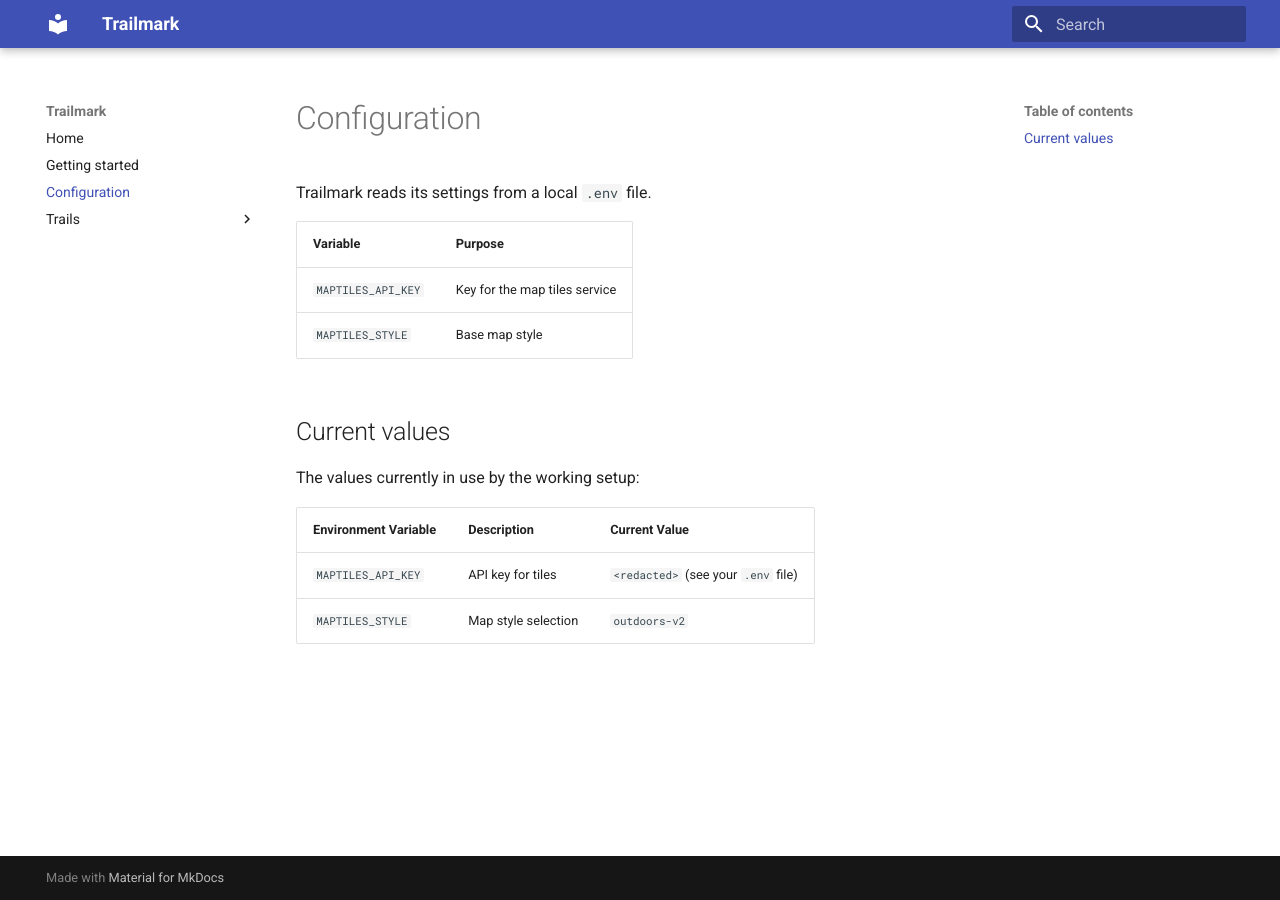
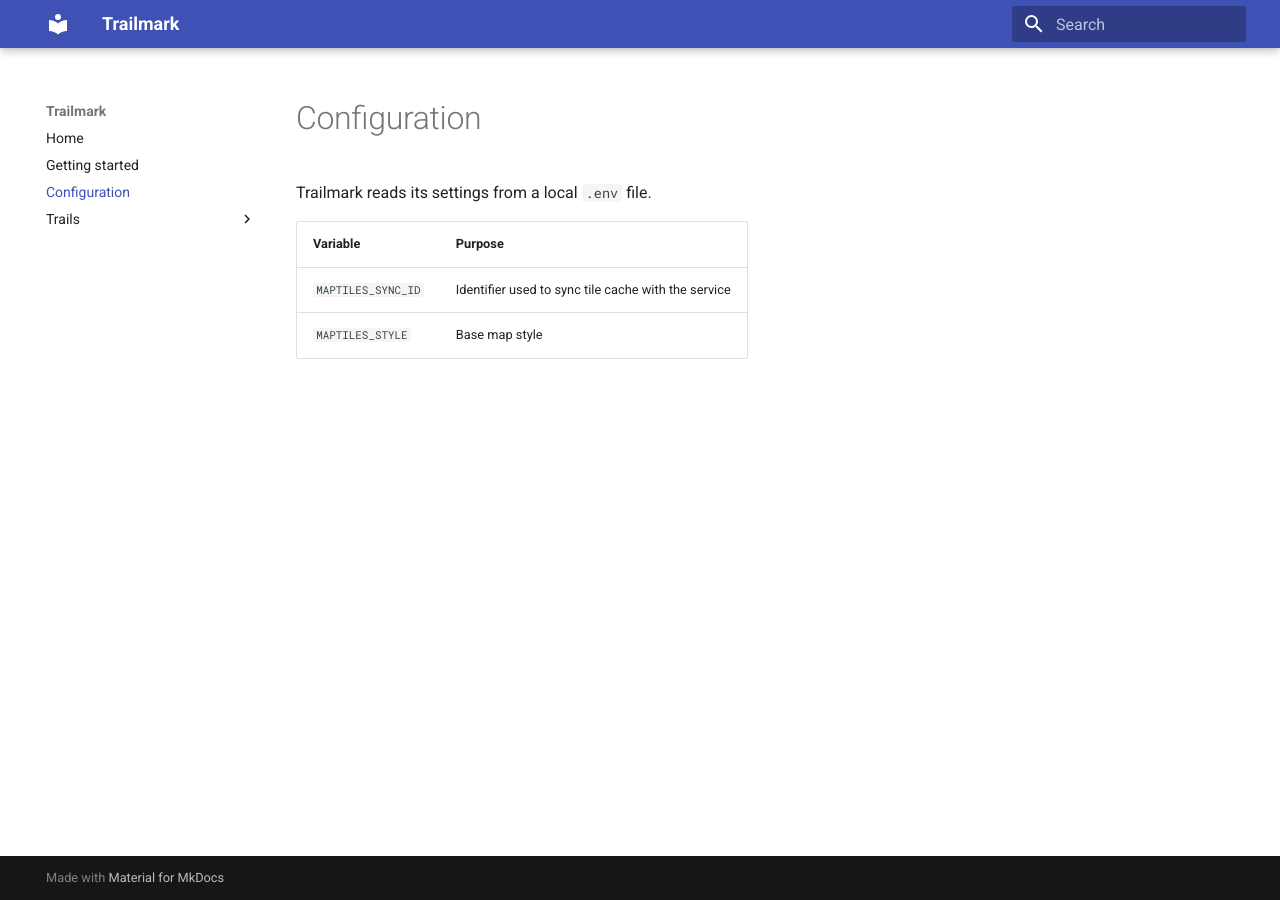
Before and after one commit to elena-tarantino/trailmark-docs, an MkDocs documentation site: the page built from docs/configuration.md, in a window 1280 px wide. Built offline with MkDocs 1.6.1 and Material for MkDocs 9.7.7, drawn with Linux system fonts in a browser that asks for light colours.

Commit message:
docs: rename tile setting to sync id

```diff
--- a/docs/configuration.md
+++ b/docs/configuration.md
@@ -4,14 +4,5 @@ Trailmark reads its settings from a local `.env` file.
 
 | Variable | Purpose |
 |---|---|
-| `MAPTILES_API_KEY` | Key for the map tiles service |
+| `MAPTILES_SYNC_ID` | Identifier used to sync tile cache with the service |
 | `MAPTILES_STYLE` | Base map style |
-
-## Current values
-
-The values currently in use by the working setup:
-
-| Environment Variable | Description | Current Value |
-|---|---|---|
-| `MAPTILES_API_KEY` | API key for tiles | `<redacted>` (see your `.env` file) |
-| `MAPTILES_STYLE` | Map style selection | `outdoors-v2` |
```
Also changed, not shown: 1 other file.
